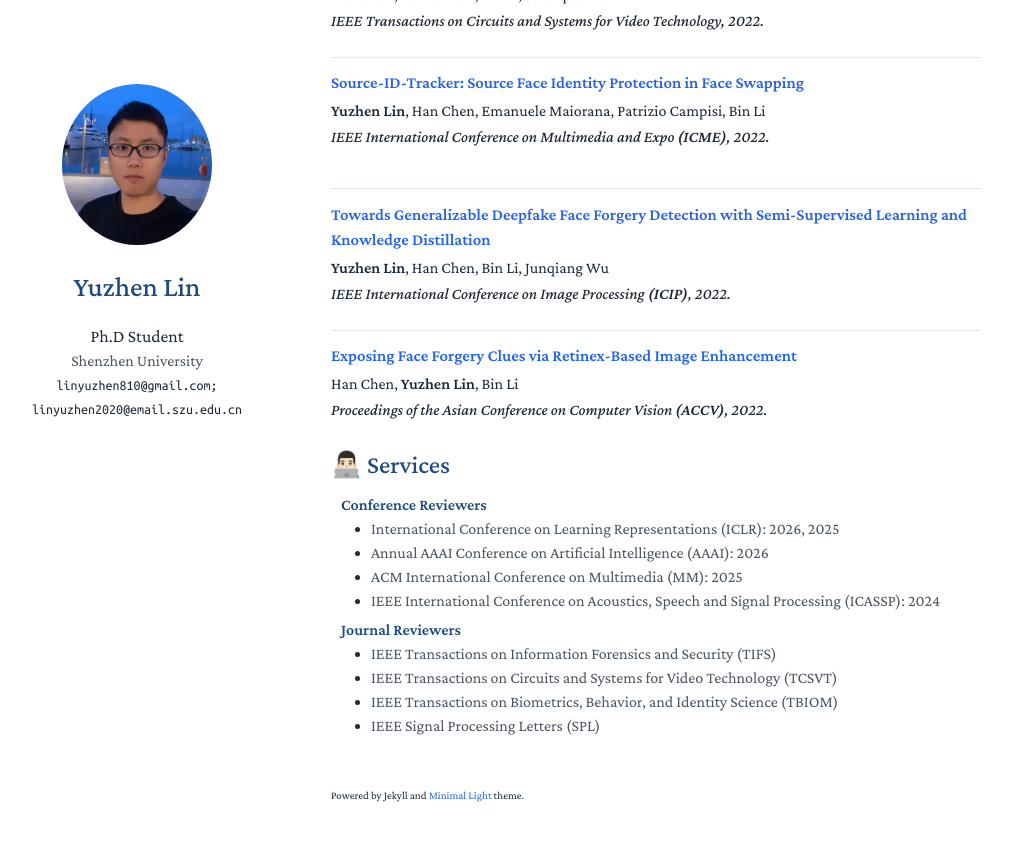
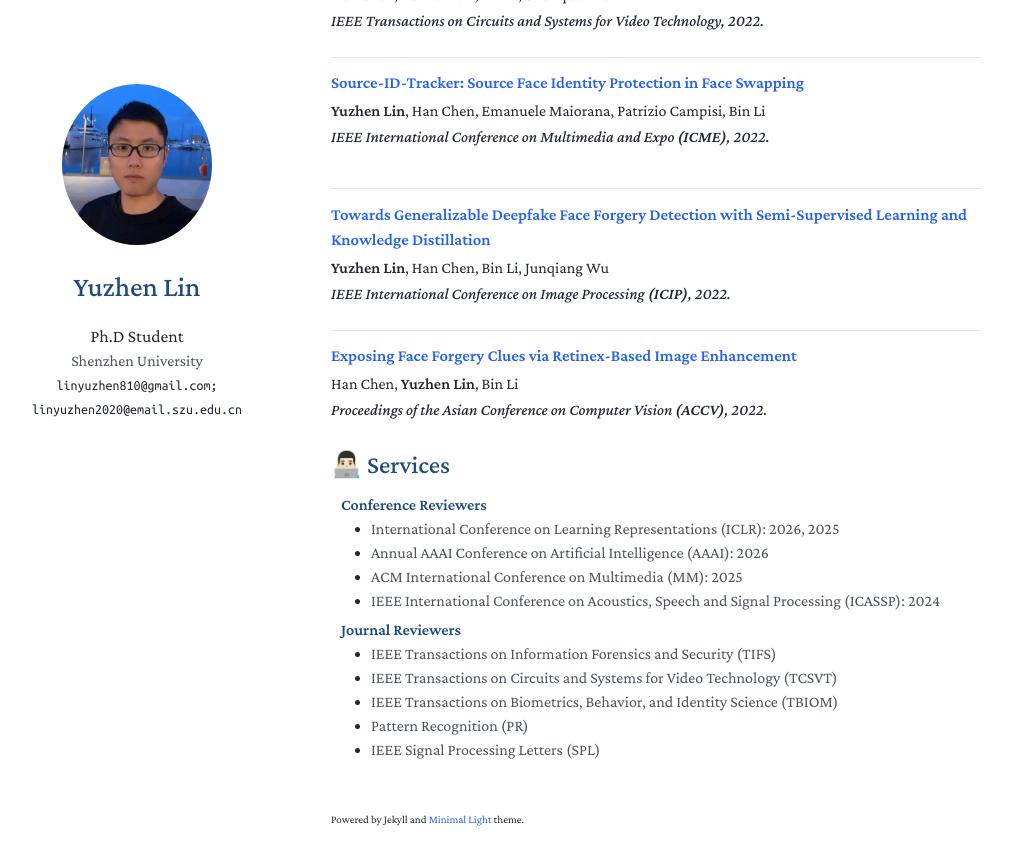
Before and after one commit to Linyuzhen/homepage, a Jekyll site: the page built from index.md, in a window 1280 px wide and 900 px high, scrolled down 1889 px. Shown: the top 865 px of the window, without its empty margins (139-1151 px from the left). Built offline with Jekyll 4.4.1, drawn with Linux system fonts in a browser that asks for light colours; a style sheet for code colours, icons or effects is not loaded; our own code applies the rules of GitHub Pages for plain Markdown files.

Commit message:
Update services section

```diff
--- a/_includes/services.md
+++ b/_includes/services.md
@@ -16,5 +16,6 @@
   <li><a href="https://ieeexplore.ieee.org/xpl/RecentIssue.jsp?punumber=10206"><autocolor>IEEE Transactions on Information Forensics and Security (TIFS)</autocolor></a></li>
   <li><a href="https://ieeexplore.ieee.org/xpl/RecentIssue.jsp?punumber=76"><autocolor>IEEE Transactions on Circuits and Systems for Video Technology (TCSVT)</autocolor></a></li>
   <li><a href="https://ieeexplore.ieee.org/xpl/RecentIssue.jsp?punumber=8423754"><autocolor>IEEE Transactions on Biometrics, Behavior, and Identity Science (TBIOM)</autocolor></a></li>
+  <li><a href="https://www.sciencedirect.com/journal/pattern-recognition"><autocolor>Pattern Recognition (PR)</autocolor></a></li>
   <li><a href="https://ieeexplore.ieee.org/xpl/RecentIssue.jsp?punumber=97"><autocolor>IEEE Signal Processing Letters (SPL)</autocolor></a></li>
 </ul>
```
